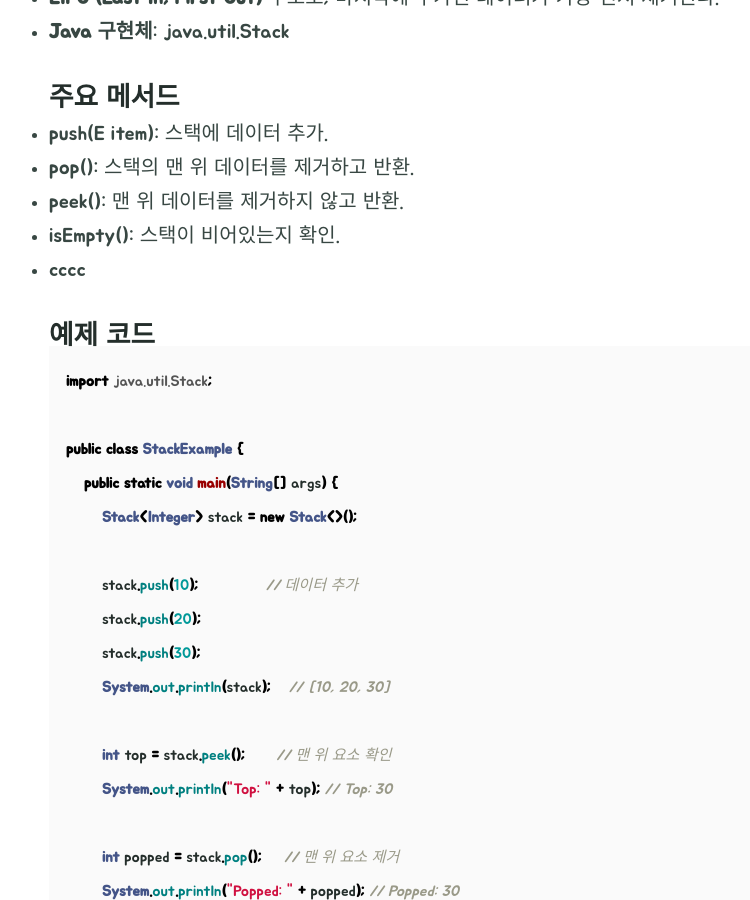
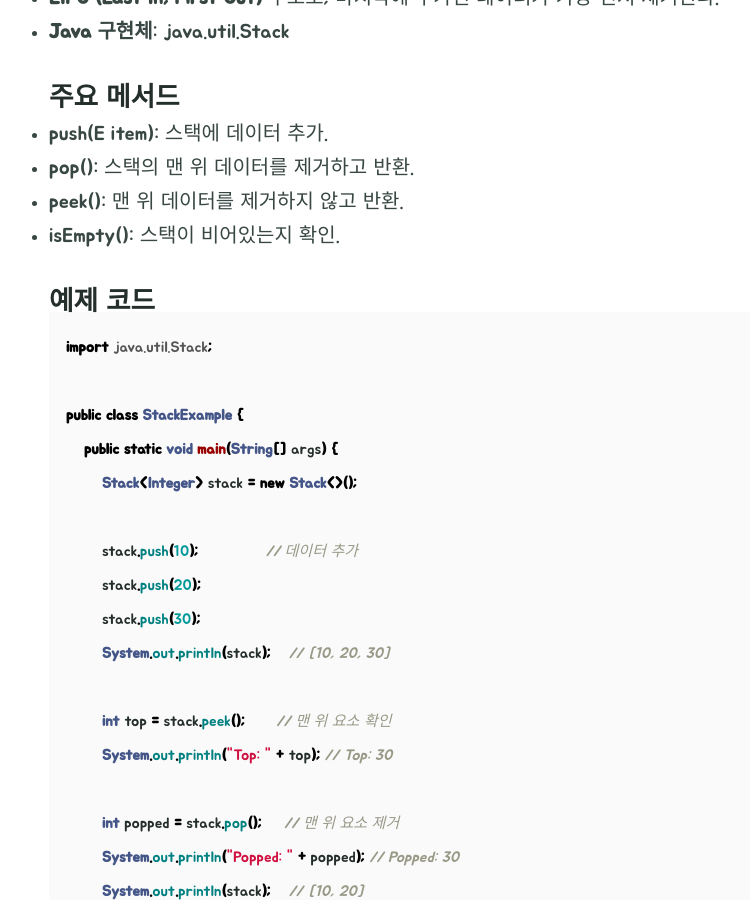
Before and after one commit to tletle7102/tletle7102.github.io, a Jekyll site: the page built from _posts/2024-12-29-cs-49.md, in a window 1280 px wide and 900 px high, scrolled down 304 px. Shown: the whole window, without its empty margins (234-984 px from the left). Built offline with Jekyll 4.4.1, drawn with Linux system fonts in a browser that asks for light colours.

Commit message:
modify incorrect post

````diff
--- a/_posts/2024-12-29-cs-49.md
+++ b/_posts/2024-12-29-cs-49.md
@@ -16,7 +16,6 @@ last_modified_at:
 - pop(): 스택의 맨 위 데이터를 제거하고 반환.
 - peek(): 맨 위 데이터를 제거하지 않고 반환.
 - isEmpty(): 스택이 비어있는지 확인.
-- cccc
 
 #### 예제 코드
 ```java
````
